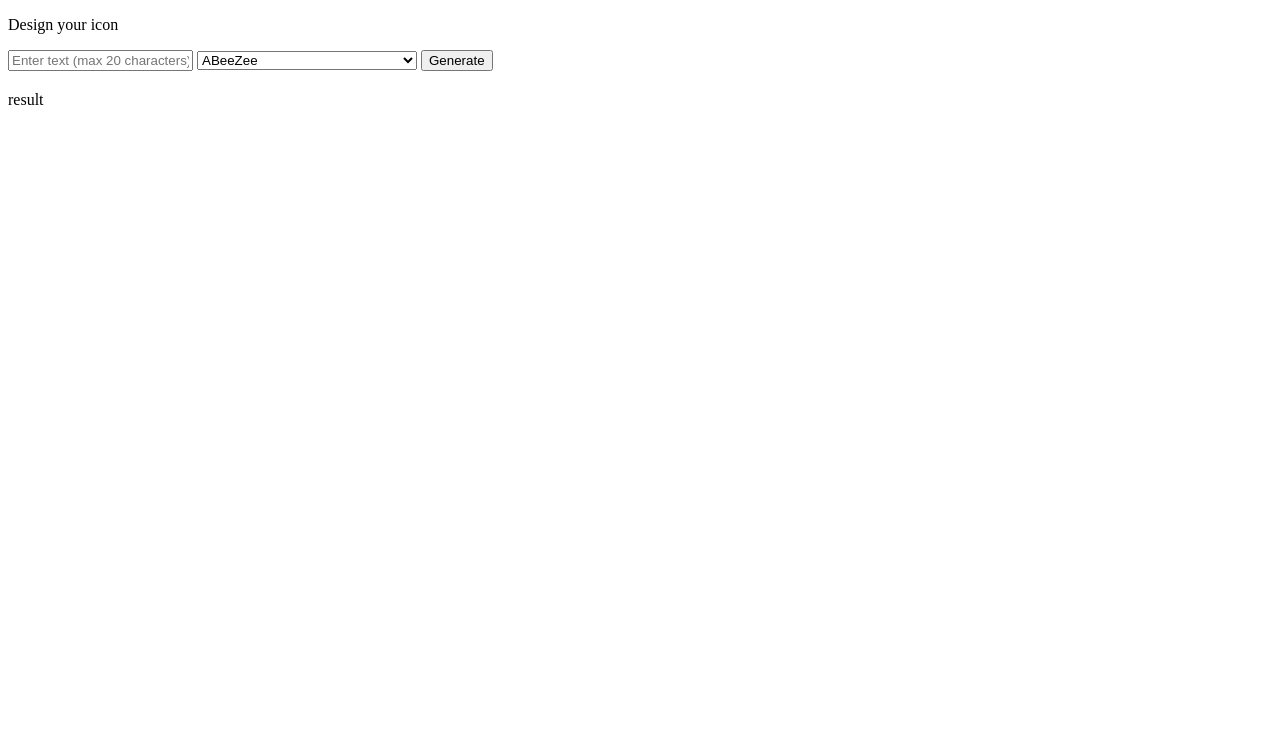
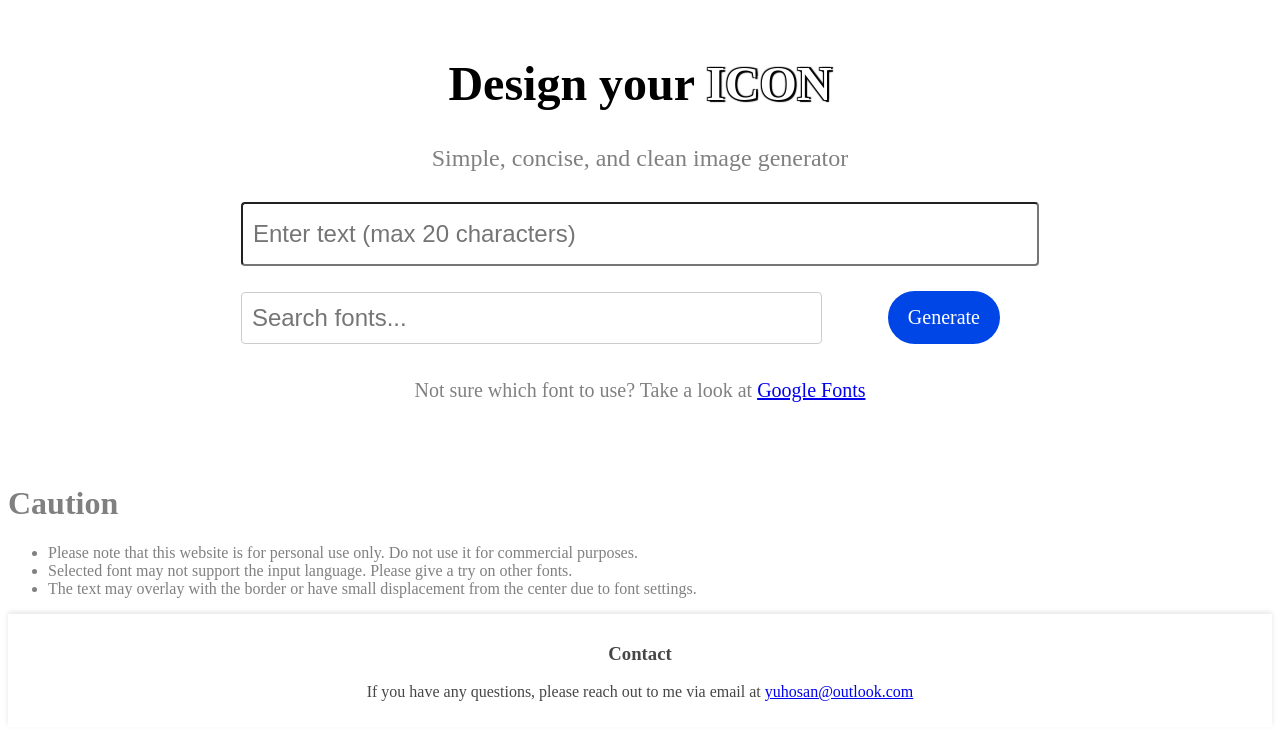
Before and after one commit to WelkinMario/Icon, a Jekyll site: the page built from index.html, in a window 1280 px wide. Shown: the top 740 px of the page. Built offline with Jekyll 4.4.1, drawn with Linux system fonts in a browser that asks for light colours.

Commit message:
Added styling

```diff
--- /dev/null
+++ b/_includes/caution.html
@@ -0,0 +1,8 @@
+<div class="comment" id="caution">
+<h1>Caution</h1>
+<ul>
+    <li>Please note that this website is for personal use only. Do not use it for commercial purposes.</li>
+    <li>Selected font may not support the input language. Please give a try on other fonts.</li>
+    <li>The text may overlay with the border or have small displacement from the center due to font settings.</li>
+</ul>
+</div>
--- /dev/null
+++ b/_includes/contact.html
@@ -0,0 +1,5 @@
+<div class="contact">
+    <h3>Contact</h3>
+    <p>If you have any questions, please reach out to me via email at <a href="mailto:yuhosan@outlook.com">yuhosan@outlook.com</a>
+    </p>
+</div>
--- a/_layouts/default.html
+++ b/_layouts/default.html
@@ -2,11 +2,14 @@
 <html>
   <head>
     <meta charset="utf-8">
+    <meta name="viewport" content="width=device-width, initial-scale=1.0">
     <title>{{ page.title }}</title>
     <link rel="stylesheet" href="{{ site.url }}/assets/css/styles.css">
     <link rel="shortcut icon" type="image/png" href="{{ site.url }}/assets/images/favicon.png">
   </head>
   <body>
     {{ content }}
+    {% include caution.html %}
+    {% include contact.html %}
   </body>
 </html>
--- /dev/null
+++ b/_sass/button.scss
@@ -0,0 +1,42 @@
+// https://uifresh.net/css-button-style-animation-examples/ has a great example of a button with a hover effect.
+/* Button resets and style */
+button {
+    margin: 15px auto;
+    font-family: "Montserrat";
+    font-size: 20px;
+    color: #ffffff;
+    cursor: pointer;
+    border-radius: 100px;
+    padding: 15px 20px;
+    border: 0px solid #000;
+
+    background: #0045e6;
+    }
+
+/* Continue animation and add shine on hover */
+button:hover {
+    animation: borderPulse 1000ms infinite ease-out, hoverShine 200ms;
+}
+
+/* Declare border pulse animation */
+@keyframes borderPulse {
+0% {
+    box-shadow: inset 0px 0px 0px 5px rgba(255, 255, 255,.4), 0px 0px 0px 0px rgba(255,255,255,1);
+}
+100% {
+    box-shadow: inset 0px 0px 0px 3px rgba(117, 117, 255,.2), 0px 0px 0px 10px rgba(255,255,255,0);
+}
+}
+
+/* Declare shine on hover animation */
+@keyframes hoverShine {
+0%{
+    background-image: linear-gradient(135deg, rgba(255,255,255,.4) 0%, rgba(255,255,255,0) 50%, rgba(255,255,255,0) 100%);
+}
+50%{
+    background-image: linear-gradient(135deg, rgba(255,255,255,0) 0%, rgba(255,255,255,.4) 50%, rgba(255,255,255,0) 100%);
+}
+100%{
+    background-image: linear-gradient(135deg, rgba(255,255,255,0) 0%, rgba(255,255,255,0) 50%, rgba(255,255,255,.4) 100%);
+}
+}
--- a/_sass/main.scss
+++ b/_sass/main.scss
@@ -1,15 +1,117 @@
 .input {
     margin-bottom: 20px;
+    display: flex;
+    flex-direction: column;
+    width: 100%;
+    height: auto;
+    align-items: center;
+    justify-content: center;
+}
+
+.title {
+    font-size: 48px;
+    font-weight: bold;
+    margin-bottom: 10px;
+}
+
+.highlight {
+    color: white;
+    text-shadow:
+        2px 2px 1px black,
+        2px -1px 1px black,
+        -1px 1px 1px black,
+        -1px -1px 1px black,
+}
+
+.highlight:hover {
+    color: black;
+}
+
+.comment {
+    color: gray;
+    font-size: 24px;
+    margin-bottom: 10px;
+}
+
+#tip.comment {
+    font-size: 20px;
+}
+
+#caution.comment {
+    font-size: 16px;
+}
+
+#iconForm {
+    margin-top: 20px;
+    display: flex;
+    flex-wrap: wrap;
+    align-items: center;
+    justify-content: center;
+    gap: 10px;
+}
+
+#textInput {
+    width: 100%;
+    height: 60px;
+    font-size: 24px;
+    padding: 0 10px;
+    border-radius: 4px;
+}
+
+.fontList {
+    display: flex;
+    flex-direction: column;
+    gap: 10px;
+    position: relative;
+    margin-right: auto;
+    width: 70%;
+}
+
+#searchInput {
+    padding: 10px;
+    font-size: 24px;
+    border: 1px solid #ccc;
+    border-radius: 4px;
+    width: 100%;
+    height: 30px;
+}
+
+#fontSelectContainer {
+    position: absolute;
+    top: 100%;
+    left: 0;
+    width: 100%;
+    max-height: 200px;
+    overflow-y: clip;
+    border: 1px solid #ccc;
+    border-radius: 4px;
+    background-color: white;
+    display: none; /* Initially hidden */
+    z-index: 1000;
+}
+
+#fontSelect {
+    width: 100%;
+    padding: 16px;
+    font-size: 20px;
+    border: none;
+    background-color: transparent;
+    box-sizing: border-box;
 }
 
 .output {
     margin-top: 20px;
+    display: flex;
+    flex-wrap: wrap;
+    justify-content: center;
 }
 
 #imagesContainer {
     display: flex;
     flex-wrap: wrap;
     gap: 10px;
+    justify-content: center;
+    max-width: 660px; /* 3 images * 200px + 2 gaps * 10px */
 }
 
 #imagesContainer .block {
@@ -51,3 +153,25 @@
     font-size: 24px;
     color: #000;
 }
+
+/* Media Queries for Responsive Design */
+@media (max-width: 900px) {
+    #imagesContainer {
+        max-width: 440px; /* 2 images * 200px + 1 gap * 10px */
+    }
+}
+
+@media (max-width: 600px) {
+    #imagesContainer {
+        max-width: 220px; /* 1 image * 200px */
+    }
+}
+
+.contact {
+    color: rgb(70, 70, 70);
+    font-size: 16px;
+    background-color: white;
+    text-align: center;
+    padding: 10px 0;
+    box-shadow: 0 -2px 5px rgba(0, 0, 0, 0.1);
+}
--- a/assets/css/styles.scss
+++ b/assets/css/styles.scss
@@ -2,3 +2,4 @@
 ---
 @import "main";
 @import "back";
+@import "button";
--- a/assets/js/script.js
+++ b/assets/js/script.js
@@ -1,6 +1,36 @@
+document.getElementById('searchInput').addEventListener('focus', function() {
+    document.getElementById('fontSelectContainer').style.display = 'block';
+});
+
+document.getElementById('searchInput').addEventListener('input', function() {
+    var filter = this.value.toLowerCase();
+    var options = document.getElementById('fontSelect').getElementsByTagName('option');
+    for (var i = 0; i < options.length; i++) {
+        var option = options[i];
+        if (option.textContent.toLowerCase().startsWith(filter)) {
+            option.selected = true;
+            option.scrollIntoView({ behavior: 'smooth', block: 'nearest' });
+            break;
+        }
+    }
+});
+
+document.getElementById('fontSelect').addEventListener('change', function() {
+    var selectedOption = this.options[this.selectedIndex];
+    document.getElementById('searchInput').value = selectedOption.textContent;
+    document.getElementById('fontSelectContainer').style.display = 'none';
+});
+
+document.addEventListener('click', function(event) {
+    var isClickInside = document.getElementById('fontSelectContainer').contains(event.target) || document.getElementById('searchInput').contains(event.target);
+    if (!isClickInside) {
+        document.getElementById('fontSelectContainer').style.display = 'none';
+    }
+});
+
 document.getElementById('iconForm').addEventListener('submit', function(event) {
     event.preventDefault();
-    const text = event.target.icon.value;
+    const text = processInput(event.target.icon.value);
     const font = event.target.font.value;
     showLoadingSpinner();
     WebFont.load({
@@ -17,6 +47,10 @@ document.getElementById('iconForm').addEventListener('submit', function(event) {
         }
     });
 });
+
+function processInput(str) {
+    return str.replace(/&/g, '&amp;').replace(/</g, '&lt;').replace(/>/g, '&gt;').replace(/"/g, '&quot;').replace(/'/g, '&#039;');
+}
 
 function showLoadingSpinner() {
     document.getElementById('loadingSpinner').style.display = 'block';
--- a/index.html
+++ b/index.html
@@ -3,20 +3,27 @@ layout: default
 ---
 
 <div class="input">
-    <p>Design your icon</p>
+    <p class="title">Design your <a class="highlight">ICON</a></p>
+    <p class="comment">Simple, concise, and clean image generator</p>
     <form id="iconForm">
-        <input type="text" name="icon" maxlength="20" placeholder="Enter text (max 20 characters)" required>
-        <select name="font" id="fontSelect">
-            {% for font in site.data.fonts %}
-            <option value="{{ font }}">{{ font }}</option>
-            {% endfor %}
-        </select>
+        <input type="text" id="textInput" name="icon" maxlength="20" placeholder="Enter text (max 20 characters)" required>
+        <div class="fontList">
+            <input type="text" id="searchInput" placeholder="Search fonts..." autocomplete="off">
+            <div id="fontSelectContainer">
+                <select name="font" id="fontSelect" size="10">
+                    {% for font in site.data.fonts %}
+                    <option class="fontItem" value="{{ font }}">{{ font }}</option>
+                    {% endfor %}
+                </select>
+            </div>
+        </div>
         <button type="submit">Generate</button>
     </form>
+    <p class="comment" id="tip">Not sure which font to use? Take a look at <a href="https://fonts.google.com/">Google Fonts</a></p>
 </div>
 
 <div class="output">
-    <p>result</p>
+    <p></p>
     <div id="imagesContainer"></div>
 </div>
 
```
